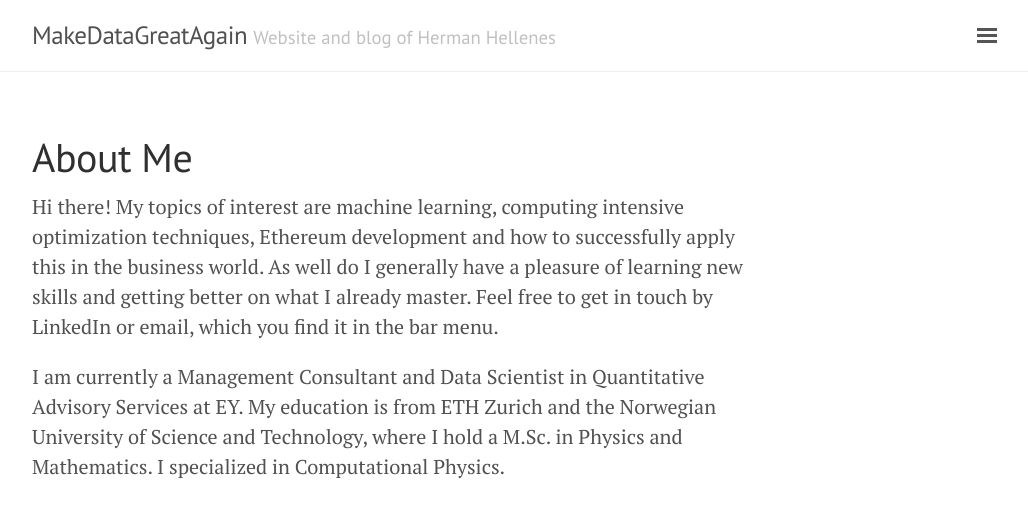
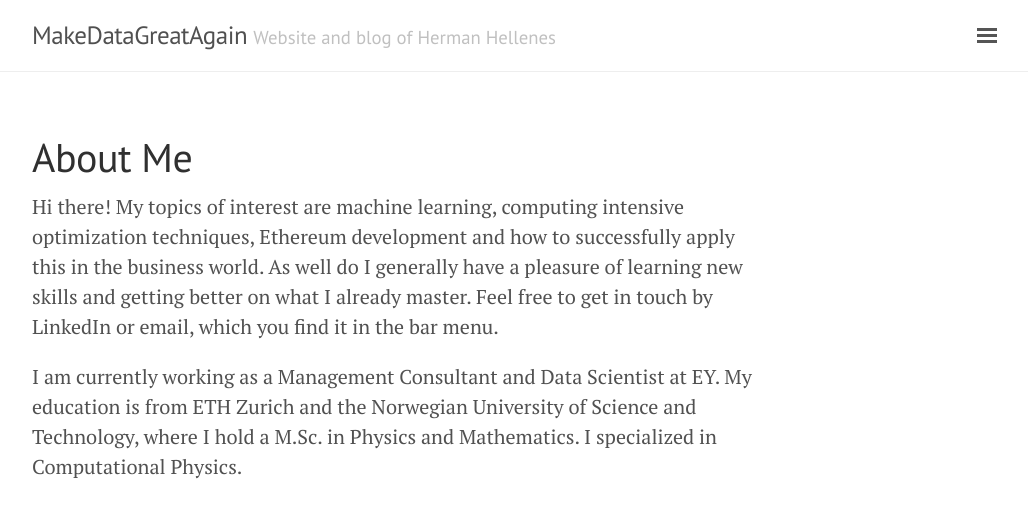
Before and after one commit to herman-hellenes/herman-hellenes.github.io, a Jekyll site: the page built from about.md, in a window 1280 px wide. Shown: the top 518 px of the page, without its empty margins (248-1276 px from the left). Built offline with Jekyll 4.4.1, drawn with Linux system fonts in a browser that asks for light colours; nearby versions of some CDN libraries.

Commit message:
Update about.md

```diff
--- a/about.md
+++ b/about.md
@@ -5,4 +5,4 @@
 
 Hi there! My topics of interest are machine learning, computing intensive optimization techniques, Ethereum development and how to successfully apply this in the business world. As well do I generally have a pleasure of learning new skills and getting better on what I already master. Feel free to get in touch by LinkedIn or email, which you find it in the bar menu.
 
-I am currently a Management Consultant and Data Scientist in Quantitative Advisory Services at EY. My education is from ETH Zurich and the Norwegian University of Science and Technology, where I hold a M.Sc. in Physics and Mathematics. I specialized in Computational Physics.
+I am currently working as a Management Consultant and Data Scientist at EY. My education is from ETH Zurich and the Norwegian University of Science and Technology, where I hold a M.Sc. in Physics and Mathematics. I specialized in Computational Physics.
```
